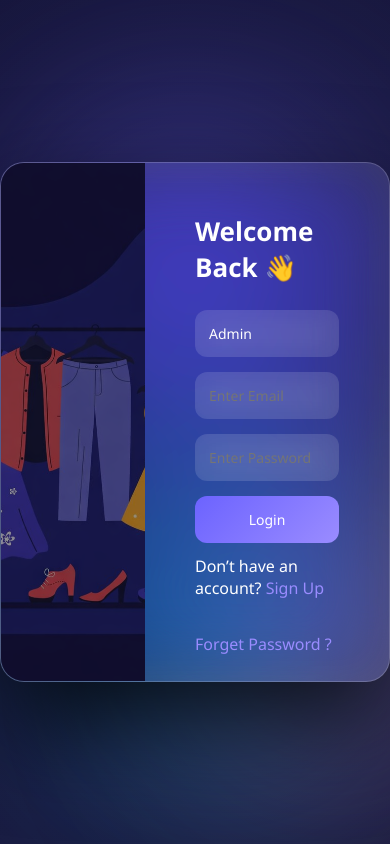
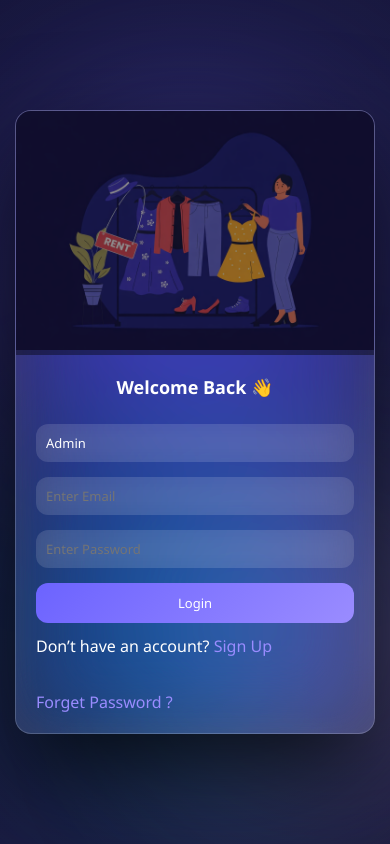
Before and after one commit to G-Golu/RegalRent_RR_New_Updated, a React (Vite) app in the folder RegalRent_Fronted/: page /login in a window 390 px wide. Built offline with nearby package versions, Linux system fonts and the light colour scheme.

Commit message:
update did responsive Ui

```diff
--- a/RegalRent_Fronted/src/auth/forgetpassword.css
+++ b/RegalRent_Fronted/src/auth/forgetpassword.css
@@ -158,18 +158,109 @@
 }
 
 /* ================= RESPONSIVE ================= */
+/* ================= RESPONSIVE ================= */
+
+/* 💻 Small Laptop */
+@media (max-width: 1200px) {
+  .forgot-wrapper {
+    max-width: 95%;
+  }
+
+  .forgot-card {
+    padding: 50px 40px;
+  }
+
+  .forgot-title {
+    font-size: 32px;
+  }
+}
+
+/* 📱 Tablet */
 @media (max-width: 992px) {
   .forgot-wrapper {
     flex-direction: column;
+    min-height: auto;
   }
 
+  /* 🔥 image top */
   .forgot-left {
     width: 100%;
     padding: 30px;
   }
 
+  .forgot-left img {
+    max-width: 350px;
+  }
+
+  /* 🔥 form bottom */
   .forgot-card {
     width: 100%;
-    padding: 40px;
+    padding: 40px 30px;
+    text-align: center;
+  }
+
+  .forgot-title {
+    font-size: 28px;
+  }
+
+  .forgot-input {
+    font-size: 16px;
   }
 }
+
+/* 📱 Mobile */
+@media (max-width: 600px) {
+  .forgot-container {
+    padding: 20px;
+  }
+
+  .forgot-wrapper {
+    border-radius: 14px;
+  }
+
+  .forgot-left {
+    padding: 20px;
+  }
+
+  .forgot-left img {
+    max-width: 260px;
+  }
+
+  .forgot-card {
+    padding: 30px 20px;
+  }
+
+  .forgot-title {
+    font-size: 24px;
+    margin-bottom: 20px;
+  }
+
+  .forgot-input {
+    font-size: 15px;
+    margin-bottom: 20px;
+  }
+
+  .forgot-btn {
+    padding: 11px;
+    font-size: 14px;
+  }
+
+  .forgot-back {
+    font-size: 12px;
+  }
+}
+
+/* 📱 Extra Small Mobile */
+@media (max-width: 400px) {
+  .forgot-title {
+    font-size: 20px;
+  }
+
+  .forgot-left img {
+    max-width: 200px;
+  }
+
+  .forgot-card {
+    padding: 25px 15px;
+  }
+}
--- a/RegalRent_Fronted/src/auth/login.css
+++ b/RegalRent_Fronted/src/auth/login.css
@@ -218,3 +218,103 @@
 .glassy-right a:hover {
   text-decoration: underline;
 }
+
+
+
+
+
+/* ================= RESPONSIVE ================= */
+
+/* 📱 Tablets (768px - 1024px) */
+@media (max-width: 1024px) {
+  .glassy-login-card {
+    width: 90%;
+    height: auto;
+  }
+
+  .glassy-right {
+    padding: 35px;
+  }
+
+  .glassy-right h2 {
+    font-size: 22px;
+  }
+}
+
+/* 📱 Mobile (below 768px) */
+@media (max-width: 768px) {
+  .glassy-login-card {
+    flex-direction: column;
+    width: 95%;
+    height: auto;
+    border-radius: 20px;
+  }
+
+  /* 🔥 image top me chali jayegi */
+  .glassy-left {
+    width: 100%;
+    height: 220px;
+  }
+
+  .glassy-left img {
+    height: 100%;
+    object-fit: cover;
+  }
+
+  /* form neeche */
+  .glassy-right {
+    width: 100%;
+    padding: 25px;
+  }
+
+  .glassy-right h2 {
+    font-size: 20px;
+    text-align: center;
+  }
+
+  .glassy-form input,
+  .glassy-form select {
+    padding: 12px;
+    font-size: 14px;
+  }
+
+  .glassy-form button {
+    padding: 12px;
+    font-size: 14px;
+  }
+}
+
+/* 📱 Small Mobile (below 480px) */
+@media (max-width: 480px) {
+  .glassy-login-page {
+    padding: 15px;
+  }
+
+  .glassy-login-card {
+    width: 100%;
+    border-radius: 16px;
+  }
+
+  .glassy-left {
+    height: 180px;
+  }
+
+  .glassy-right {
+    padding: 20px;
+  }
+
+  .glassy-right h2 {
+    font-size: 18px;
+  }
+
+  .glassy-form input,
+  .glassy-form select {
+    padding: 10px;
+    font-size: 13px;
+  }
+
+  .glassy-form button {
+    padding: 11px;
+    font-size: 13px;
+  }
+}
--- a/RegalRent_Fronted/src/auth/signup.css
+++ b/RegalRent_Fronted/src/auth/signup.css
@@ -13,8 +13,8 @@
 /* ================= MAIN CONTAINER ================= */
 .saas-signup-wrapper {
   width: 100%;
-  max-width: 1350px;   /* 🔥 bigger width */
-  height: 720px;       /* 🔥 taller */
+  max-width: 1350px;   /*  bigger width */
+  height: 720px;       /*  taller */
 
   display: flex;
   border-radius: 18px;
@@ -143,19 +143,102 @@
 }
 
 /* ================= RESPONSIVE ================= */
+/* ================= LARGE SCREENS ================= */
+@media (max-width: 1200px) {
+  .saas-signup-wrapper {
+    max-width: 1000px;
+    height: 650px;
+  }
+
+  .saas-signup-right {
+    padding: 50px 40px;
+  }
+
+  .saas-title {
+    font-size: 36px;
+  }
+
+  .saas-subtitle {
+    font-size: 18px;
+  }
+}
+
+/* ================= TABLET ================= */
 @media (max-width: 900px) {
   .saas-signup-wrapper {
     flex-direction: column;
     height: auto;
+    max-width: 600px;
   }
 
+  /* 🔥 IMAGE TOP */
   .saas-signup-left {
-    height: 250px;
     width: 100%;
+    height: 260px;
   }
 
+  .saas-signup-left img {
+    object-fit: cover;
+  }
+
+  /* 🔥 FORM BELOW */
   .saas-signup-right {
     width: 100%;
-    padding: 30px;
+    padding: 35px;
+  }
+
+  .saas-title {
+    font-size: 28px;
+  }
+
+  .saas-subtitle {
+    font-size: 15px;
+    margin-bottom: 20px;
   }
 }
+
+/* ================= MOBILE ================= */
+@media (max-width: 500px) {
+  .saas-signup-page {
+    padding: 15px;
+  }
+
+  .saas-signup-wrapper {
+    border-radius: 12px;
+    box-shadow: 0 20px 50px rgba(0,0,0,0.2);
+  }
+
+  /* 🔥 SMALL IMAGE */
+  .saas-signup-left {
+    height: 200px;
+  }
+
+  /* 🔥 COMPACT FORM */
+  .saas-signup-right {
+    padding: 25px 20px;
+  }
+
+  .saas-title {
+    font-size: 24px;
+  }
+
+  .saas-subtitle {
+    font-size: 14px;
+  }
+
+  .saas-form input,
+  .saas-form select {
+    font-size: 14px;
+    margin-bottom: 18px;
+  }
+
+  .saas-form button {
+    padding: 12px;
+    font-size: 14px;
+  }
+
+  .saas-link {
+    font-size: 14px;
+    text-align: center;
+  }
+}
```
